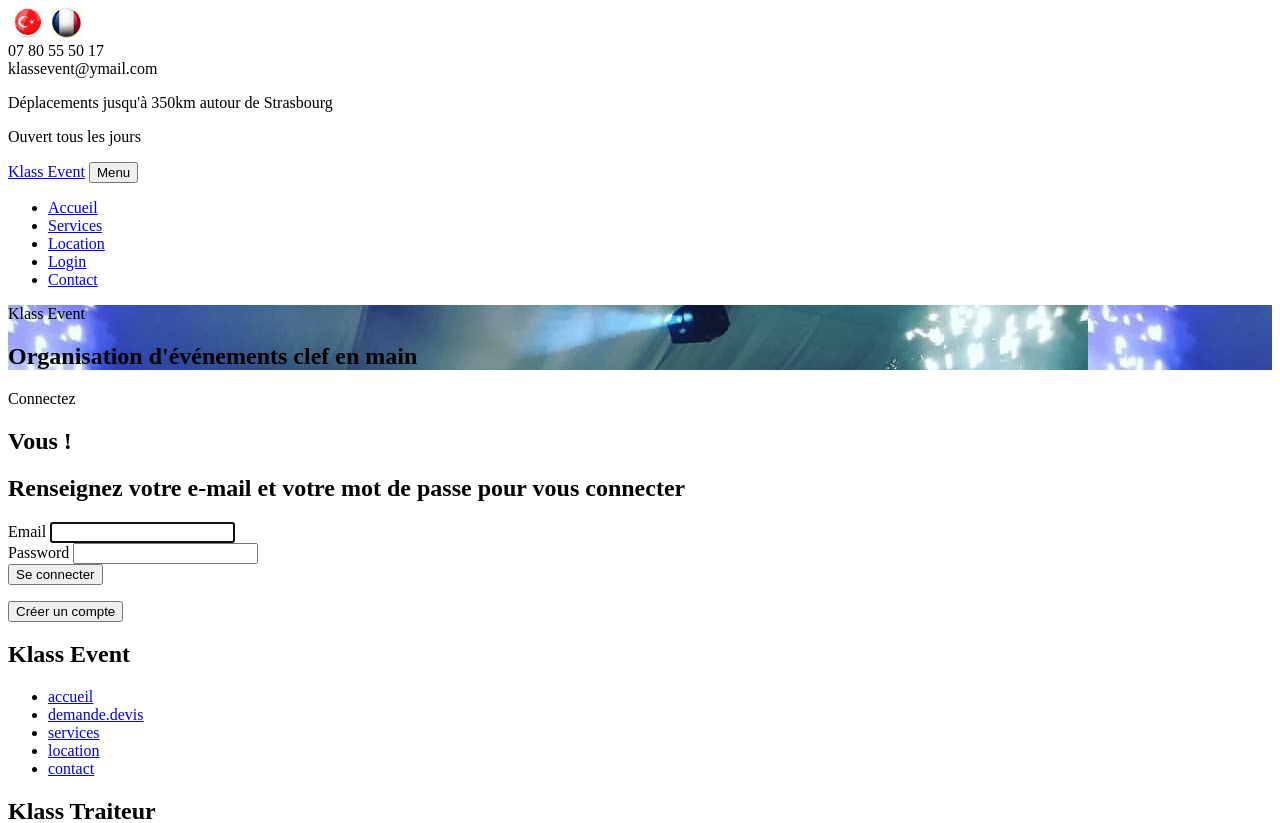
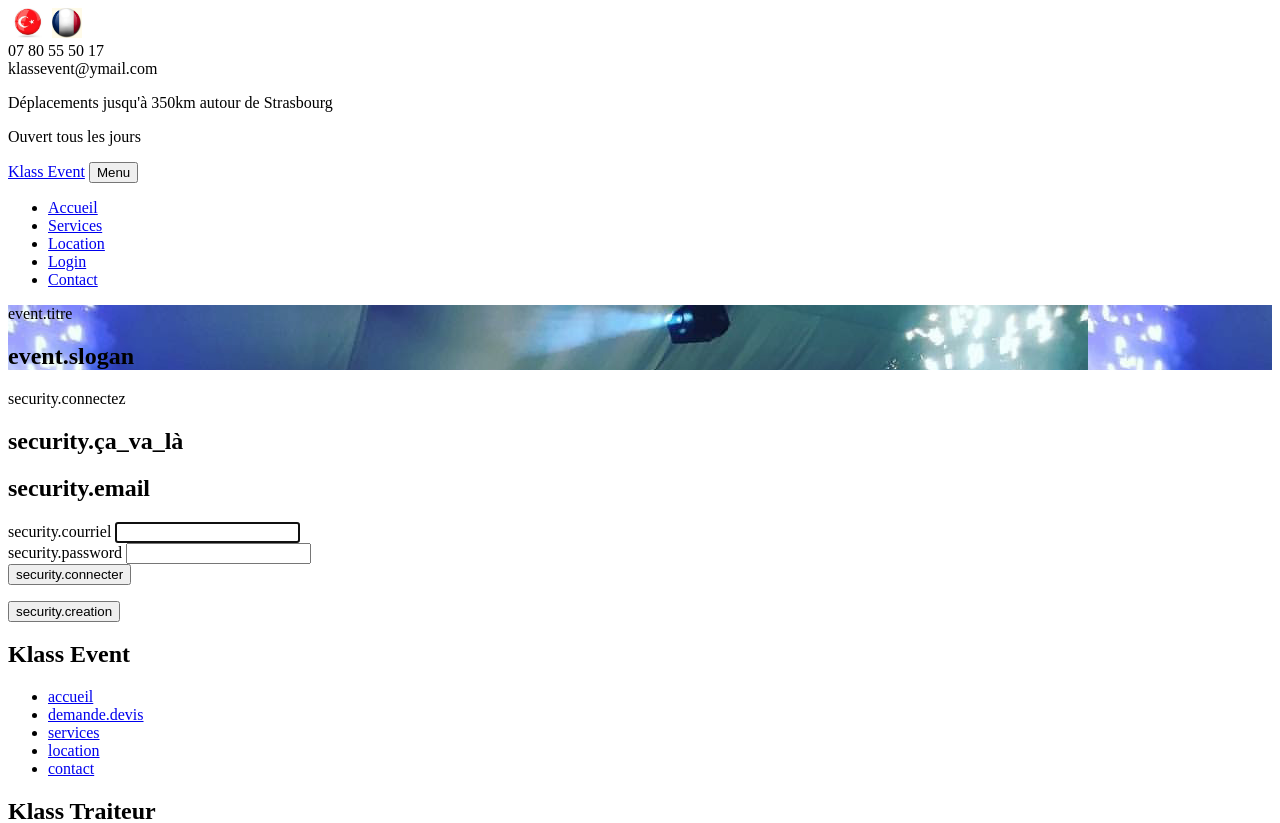
Before and after one commit to Yunuskutuk/KlassEvent, a Symfony app: template templates/security/login.html.twig in a window 1280 px wide. Shown: the top 823 px of the page. Run offline with Twig, Linux system fonts and the light colour scheme; the template is opened without the code that fills it, so the values that code supplies are empty; some libraries are stand-ins or nearby versions.

Commit message:
login also

```diff
--- a/templates/event/_navbarEventQuote.html.twig
+++ b/templates/event/_navbarEventQuote.html.twig
@@ -1,7 +1,7 @@
 <div id="nav-options" class="btn-group pull-right hidden-xs">
 <button type="button" class=" btn-dropdown dropdown-toggle thumbnail" data-toggle="dropdown" aria-haspopup="true" aria-expanded="false">
     <span class="glyphicon glyphicon-education" aria-hidden="true"></span>
-Devis
+{{ 'event.devis'|trans }}{# Devis #}
 </button>
     <ul class="dropdown-menu">
     {% for event in events %}
--- a/templates/event/index.html.twig
+++ b/templates/event/index.html.twig
@@ -15,7 +15,7 @@
 				<div class="row slider-text justify-content-center align-items-center" data-scrollax-parent="true">
 
 					<div class="col-md-12 col-sm-12 text-center">
-						<span class="subheading">Klass Event</span>
+						<span class="subheading">{{ 'event.titre'|trans }}{# Klass Event #}</span>
 						<h2 class="mb-4 h2-event">{{ 'event.slogan'|trans }}</h2>
 					</div>
 
--- a/templates/security/login.html.twig
+++ b/templates/security/login.html.twig
@@ -13,8 +13,8 @@
 				<div class="row slider-text justify-content-center align-items-center" data-scrollax-parent="true">
 
 					<div class="col-md-12 col-sm-12 text-center">
-						<span class="subheading">Klass Event</span>
-						<h2 class="mb-4 h2-event">Organisation d'événements clef en main</h2>
+						<span class="subheading">{{ 'event.titre'|trans }} {# Klass Event #}</span>
+						<h2 class="mb-4 h2-event">{{ 'event.slogan'|trans }}{# Organisation d'événements clef en main #}</h2>
 					</div>
 
 				</div>
@@ -31,8 +31,8 @@
 
 			<div class="row justify-content-center mb-5 pb-2">
 				<div class="col-md-12 text-center heading-section">
-					<span class="subheading">Connectez</span>
-					<h2 class="mb-4">Vous !</h2>
+					<span class="subheading">{{ 'security.connectez'|trans }}{# Connectez #}</span>
+					<h2 class="mb-4">{{ 'security.ça_va_là'|trans }}{# Vous !#}</h2>
 				</div>
 			</div>
 
@@ -43,16 +43,16 @@
 
     {% if app.user %}
     <div class="mb-3">
-        Vous êtes déjà connecté avec {{ app.user.username }} ! <a href="{{ path('security_logout') }}">Se déconnecter</a>
+        {{ 'security.deja.connecte'|trans }}{# Vous êtes déjà connecté avec #} {{ app.user.username }} ! <a href="{{ path('security_logout') }}">{{ 'security.deconnection'|trans }}{# Se déconnecter #}</a>
     </div>
     {% endif %}
 
-    <h1 class="h3 mb-3 font-weight-normal text-center">Renseignez votre e-mail et votre mot de passe pour vous connecter</h1>
-    <label for="inputEmail">Email</label>
+    <h1 class="h3 mb-3 font-weight-normal text-center">{{ 'security.email'|trans }}{# Renseignez votre e-mail et votre mot de passe pour vous connecter #}</h1>
+    <label for="inputEmail">{{ 'security.courriel'|trans }}{# Courriel #}</label>
     <input type="email" value="{{ last_username }}" name="email" id="inputEmail" class="form-control" required
         autofocus>
     <br>
-    <label for="inputPassword">Password</label>
+    <label for="inputPassword">{{ 'security.password'|trans }}{# Mot de passe #}</label>
     <input type="password" name="password" id="inputPassword" class="form-control" required>
 
     <input type="hidden" name="_csrf_token" value="{{ csrf_token('authenticate') }}">
@@ -69,11 +69,11 @@
     #}
     <br>
     <button class="btn btn-lg btn-primary" type="submit">
-        Se connecter
+        {{ 'security.connecter'|trans }}{# Se connecter #}
     </button>
 </form>
 
-<a href="{{ path('account_create') }}"><button class="btn btn-lg btn-warning">Créer un compte</button></a>
+<a href="{{ path('account_create') }}"><button class="btn btn-lg btn-warning">{{ 'security.creation'|trans }}{# Créer un compte #}</button></a>
 			</div>
 
 		</section>
```
Also changed, not shown: templates/event/contact.html.twig (+4 -4 lines), translations/messages.fr.yaml (+9 -0 lines), translations/messages.trk.yaml (+9 -0 lines).
